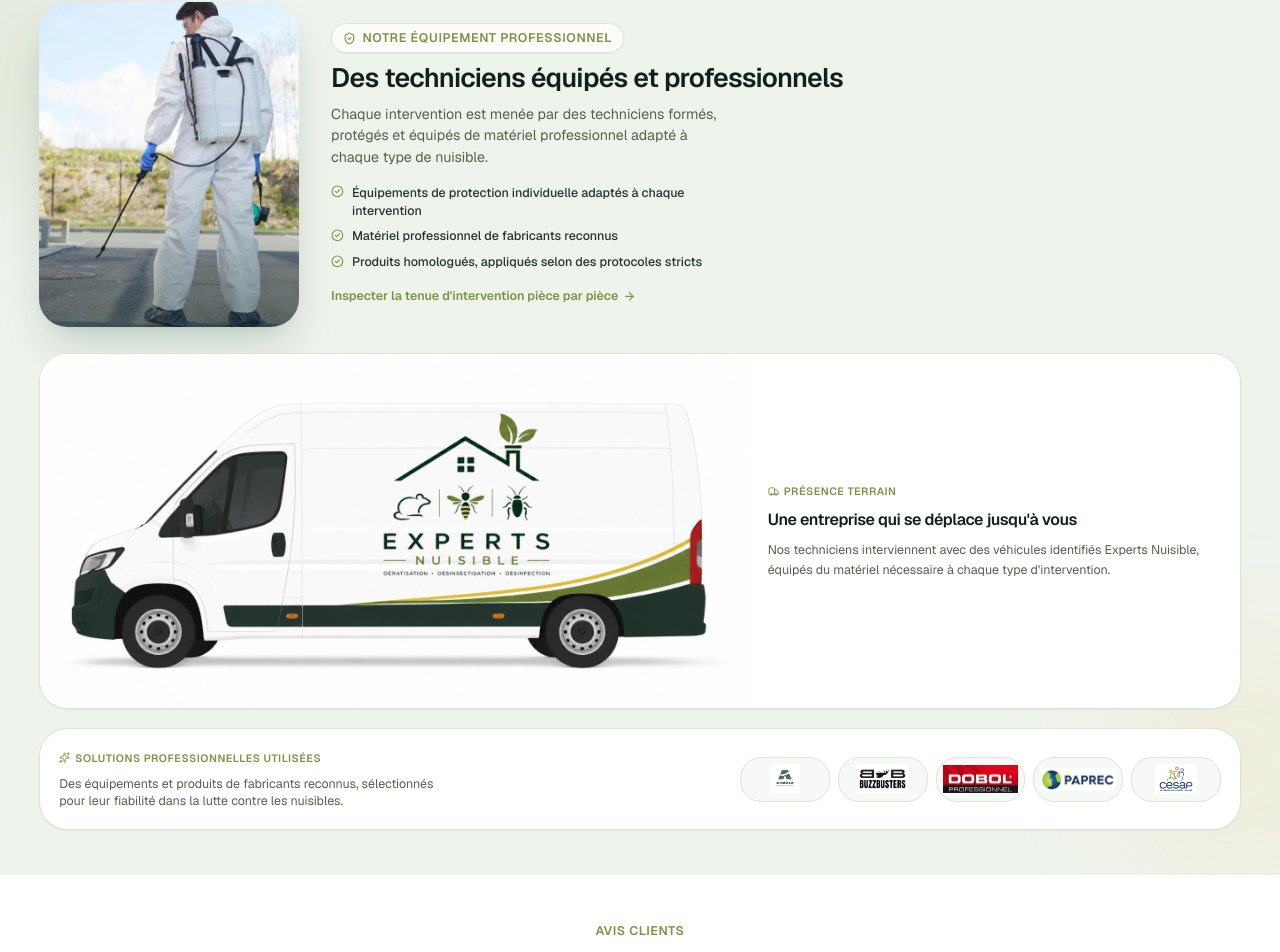
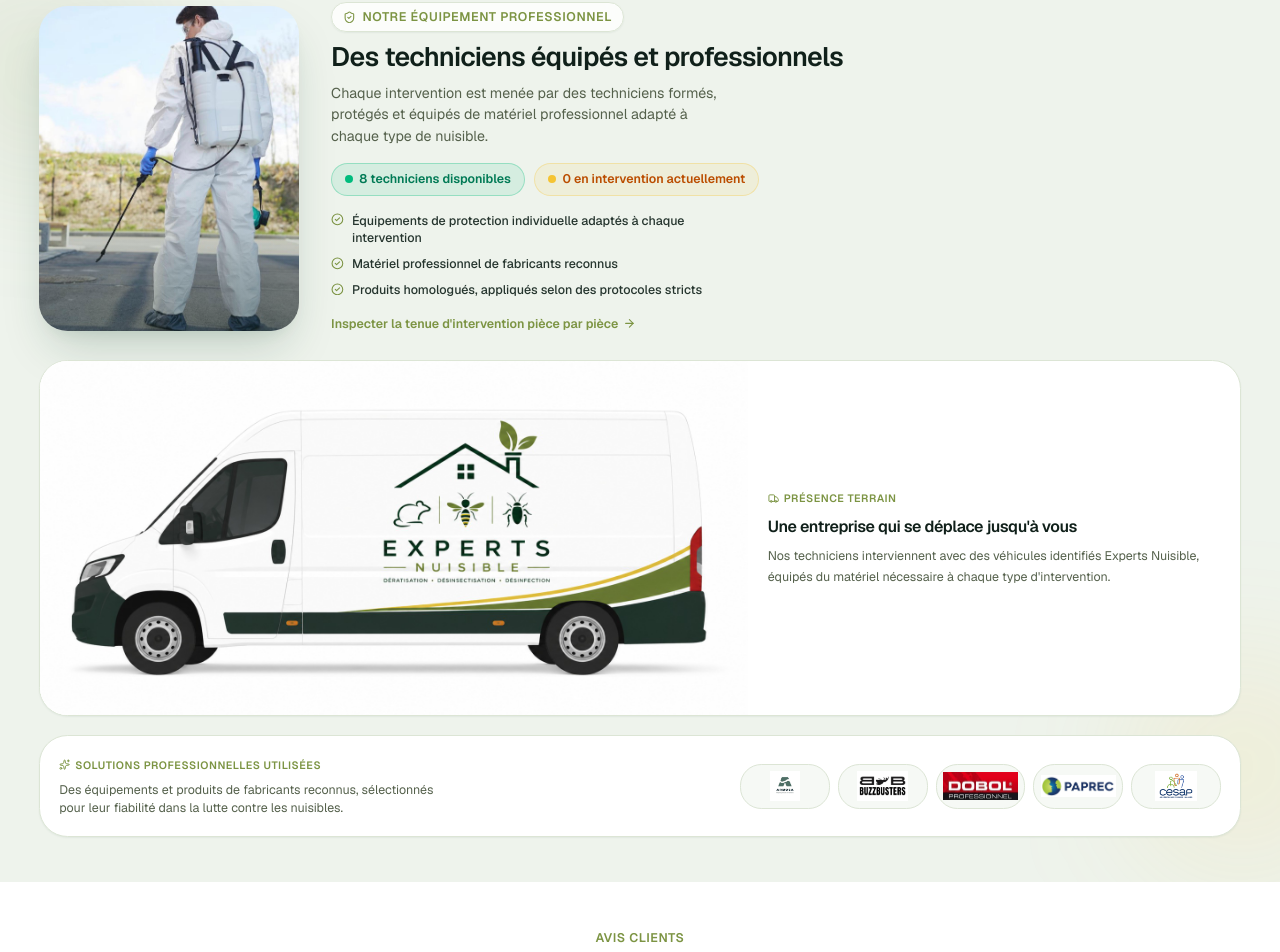
Before and after one commit to Ryad-Cyber/experts-nuisible, a Next.js app: page / in a window 1280 px wide. Shown: the part 2220-3172 px from the top of the page. Built offline with nearby package versions, Linux system fonts and the light colour scheme.

Commit message:
Update equipment section and services menu labels

```diff
--- a/src/components/sections/EquipementProfessionnel.tsx
+++ b/src/components/sections/EquipementProfessionnel.tsx
@@ -147,6 +147,50 @@ function PartnersStrip() {
   );
 }
 
+function LiveAvailability() {
+  const hour = new Date().getHours();
+
+  let available = 4;
+  let busy = 1;
+
+  if (hour >= 23 || hour < 6) {
+  available = 8;
+  busy = 0;
+} else if (hour >= 6 && hour < 7) {
+  available = 4;
+  busy = 4;
+} else if (hour >= 7 && hour < 20) {
+  available = 0;
+  busy = 8;
+} else if (hour >= 20 && hour < 23) {
+  available = 4;
+  busy = 4;
+}
+
+  return (
+    <div className="mt-5 flex flex-wrap gap-3">
+      <div className="inline-flex items-center gap-2 rounded-full border border-emerald-500/30 bg-emerald-500/10 px-4 py-2">
+        <span className="relative flex h-2.5 w-2.5">
+          <span className="absolute inline-flex h-full w-full animate-ping rounded-full bg-emerald-500 opacity-75" />
+          <span className="relative inline-flex h-2.5 w-2.5 rounded-full bg-emerald-500" />
+        </span>
+
+        <span className="text-sm font-semibold text-emerald-700">
+          {available} techniciens disponibles
+        </span>
+      </div>
+
+      <div className="inline-flex items-center gap-2 rounded-full border border-accent/30 bg-accent/10 px-4 py-2">
+        <span className="relative flex h-2.5 w-2.5 rounded-full bg-accent" />
+
+        <span className="text-sm font-semibold text-amber-700">
+          {busy} en intervention actuellement
+        </span>
+      </div>
+    </div>
+  );
+}
+
 export function EquipementProfessionnel() {
   return (
     <Section id="equipement" variant="muted" className="relative overflow-hidden py-10 md:py-14">
@@ -176,7 +220,7 @@ export function EquipementProfessionnel() {
             Chaque intervention est menée par des techniciens formés, protégés et équipés de
             matériel professionnel adapté à chaque type de nuisible.
           </p>
-
+          <LiveAvailability />
           <ul className="mx-auto mt-5 flex max-w-md flex-col gap-2.5 text-left sm:mx-0">
             {PROOF_POINTS.map((point) => (
               <li
--- a/src/config/site.ts
+++ b/src/config/site.ts
@@ -69,7 +69,7 @@ export const siteConfig = {
   // générique. Plus aucun doublon (ex. "Guêpes & frelons" ne coexiste plus avec
   // "Frelons asiatiques" ; "Dératisation" ne coexiste plus avec "Souris & rats").
   servicesMenu: [
-    { label: "Rats", href: "/nuisibles/rats" },
+    { label: "Rats / souris", href: "/nuisibles/rats" },
     { label: "Punaises de lit", href: "/nuisibles/punaises" },
     { label: "Cafards", href: "/nuisibles/cafards" },
     { label: "Puces & parasites", href: "/services/desinsectisation" },
```
